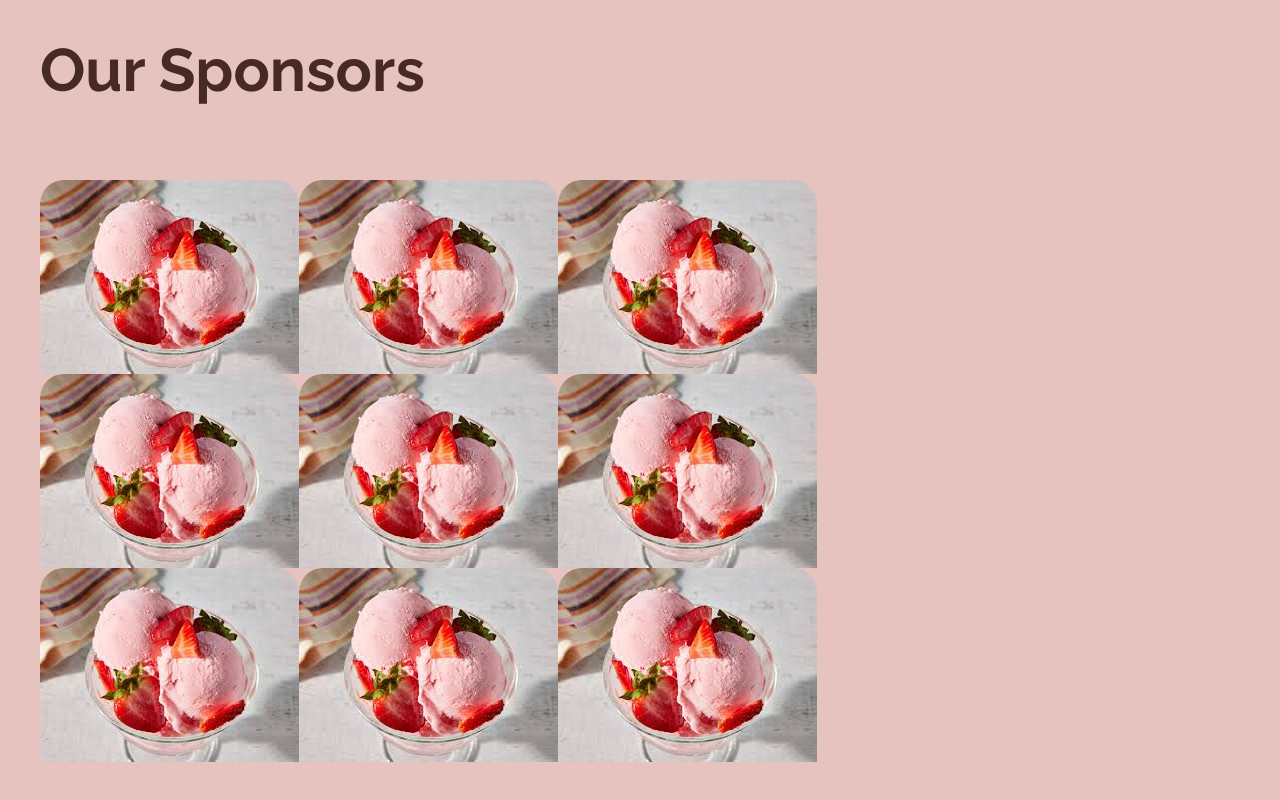
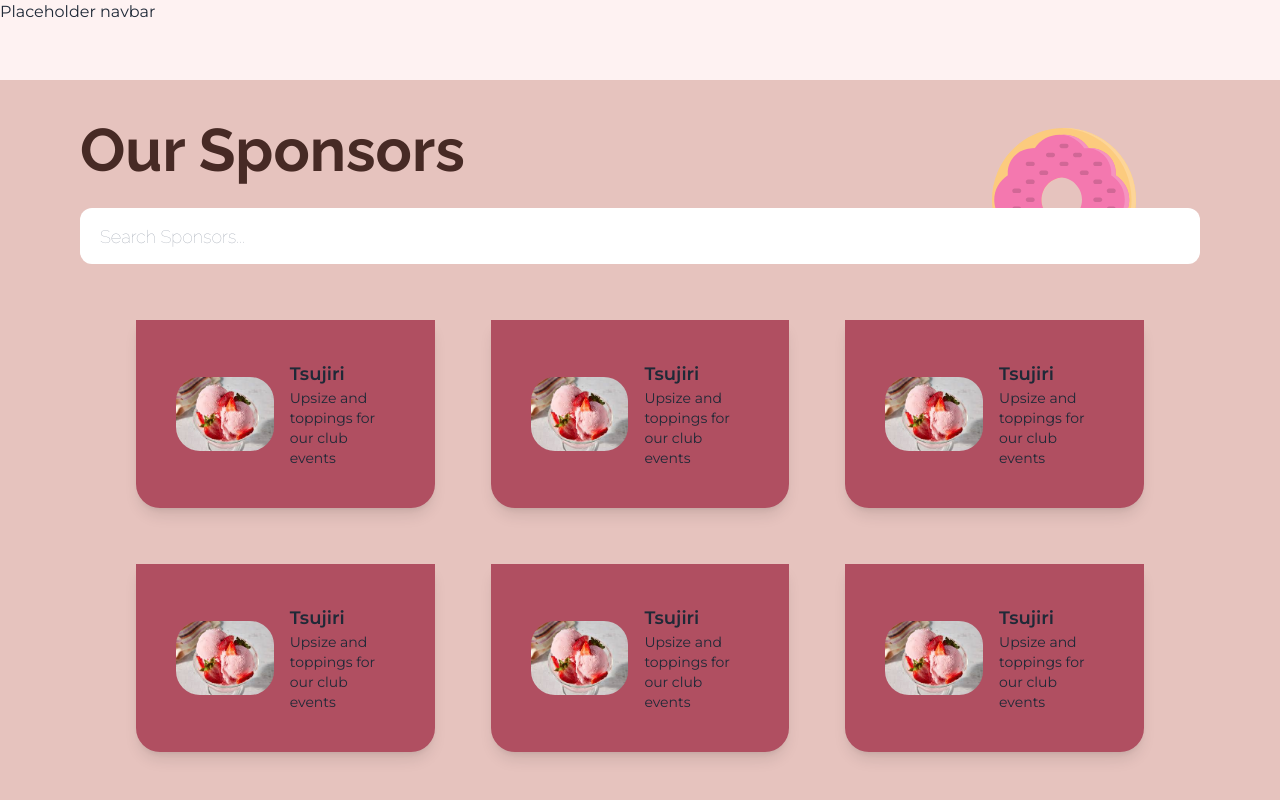
Before and after one commit to UoaWDCC/uads-member-app-v2, a React (Vite) app in the folder web/: page /sponsors in a window 1280 px wide. Shown: the top 800 px of the page. Built offline with nearby package versions, Linux system fonts and the light colour scheme.

Commit message:
UADS-19 fix sponsor page

```diff
--- a/web/src/pages/Sponsor.tsx
+++ b/web/src/pages/Sponsor.tsx
@@ -1,50 +1,84 @@
 import placeholder from "../assets/download.jpg";
+import donut from "../assets/dessert-donut-doughnut-svgrepo-com 1.svg";
 
 export default function Sponsor() {
     return (
       <>
-     <SponsorSection />
+      <p className="h-20 w-full bg-red-50">
+        Placeholder navbar
+        </p>
       <SponsorSection />
       </>
     )
 }
 
 
+
 function SponsorSection() {
   return (
     <>
       <div className="flex flex-col h-auto bg-light-pink content-center">
-        <h1 className="p-10 text-left text-6xl font-bold text-brown font-raleway">
+        <div className="mx-20 z-10">
+          <h1 className="mt-10 mb-5 text-6xl font-bold text-brown font-raleway">
             Our Sponsors
           </h1>
+          <SearchBar />
           {/* event group cards not centered */}
           <SponsorGroups />
         </div>
+        <img className="absolute md:top-32 md:right-36 md:w-36 invisible md:visible " src={donut}></img>
+      </div>
+
     </>
   );
 }
 
+function SearchBar() {
+  return (
+    <>
+      <div className="pt-2 mx-auto text-gray-600 w-full">
+        <input className="bg-white h-14 px-5 rounded-xl text-lg focus:outline-none font-raleway font-thin justify-center w-full" type="search" name="search" placeholder="Search Sponsors..."></input>
+      </div>
+    </>
+  )
+}
+
 function SponsorGroups() {
   return (
-    <>
-      <div className=" flex flex-wrap justify-start m-10">
+    <div className="container mx-auto p-10">
+      <div className="grid grid-cols-1 sm:grid-cols-2 lg:grid-cols-3 gap-6">
         <SponsorCard
           image={placeholder}
-          sponsorName="Sparkle Gala Dinner"
-          sponsorDesc="Come and enjoy this dinner where our sponsors will be present"
+          sponsorName="Tsujiri"
+          sponsorDesc="Upsize and toppings for our club events"
         />
         <SponsorCard
           image={placeholder}
-          sponsorName="Sparkle Gala Dinner"
-          sponsorDesc="Come and enjoy this dinner where our sponsors will be present"
+          sponsorName="Tsujiri"
+          sponsorDesc="Upsize and toppings for our club events"
         />
         <SponsorCard
           image={placeholder}
-          sponsorName="Sparkle Gala Dinner"
-          sponsorDesc="Come and enjoy this dinner where our sponsors will be present"
+          sponsorName="Tsujiri"
+          sponsorDesc="Upsize and toppings for our club events"
+        />
+        <SponsorCard
+         image={placeholder}
+          sponsorName="Tsujiri"
+          sponsorDesc="Upsize and toppings for our club events"
+        />
+        <SponsorCard
+          image={placeholder}
+          sponsorName="Tsujiri"
+          sponsorDesc="Upsize and toppings for our club events"
+        />
+        <SponsorCard
+         image={placeholder}
+          sponsorName="Tsujiri"
+          sponsorDesc="Upsize and toppings for our club events"
         />
       </div>
-    </>
+    </div>
   );
 }
 
@@ -60,40 +94,18 @@ function SponsorCard({
   sponsorDesc,
 }: SponsorCardProps) {
   return (
-    <>
-
-    <div>
-    <div className="grid grid-cols-3">
-
-<div className="">
+    <div className="p-4">
+      <div className="rounded-3xl rounded-t-none bg-pink shadow-lg flex items-center p-10 pb-15">
         <img
-                className=" rounded-3xl rounded-b-none"
+          className="rounded-3xl"
           src={image}
-
+          alt={`${sponsorName} logo`}
         />
-</div>
-
-<div className="">
-<img
-                className=" rounded-3xl rounded-b-none"
-                src={image}
-
-              />
-</div>
-
-<div className="">
-<img
-                className=" rounded-3xl rounded-b-none"
-                src={image}
-
-              />
-</div>
-
-
-
+        <div className="ml-4">
+          <h2 className="text-lg font-semibold">{sponsorName}</h2>
+          <p className="text-sm">{sponsorDesc}</p>
         </div>
       </div>
-
-    </>
+    </div>
   );
 }
```
Lines whose indentation alone changed are shown as unchanged.
